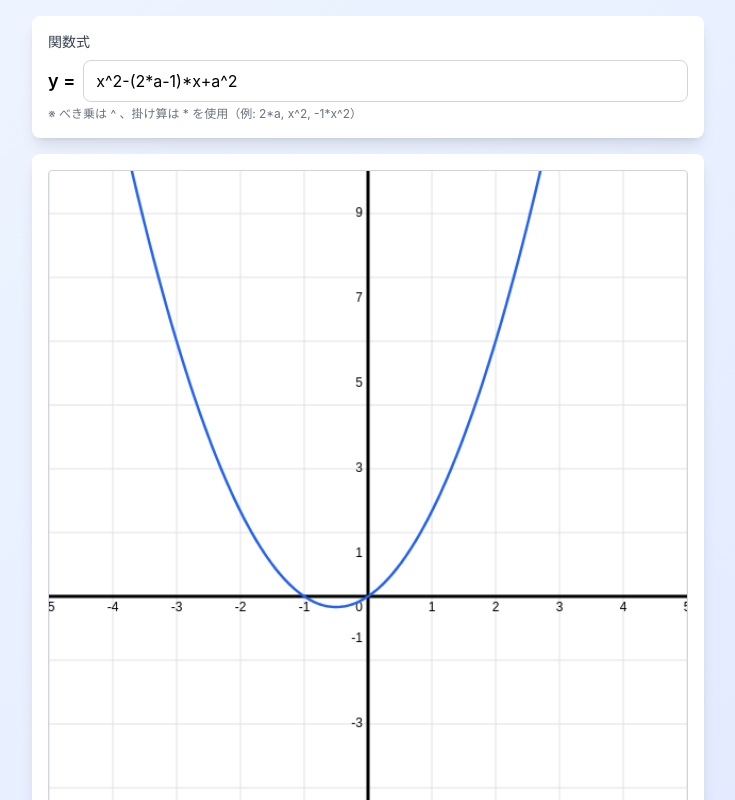
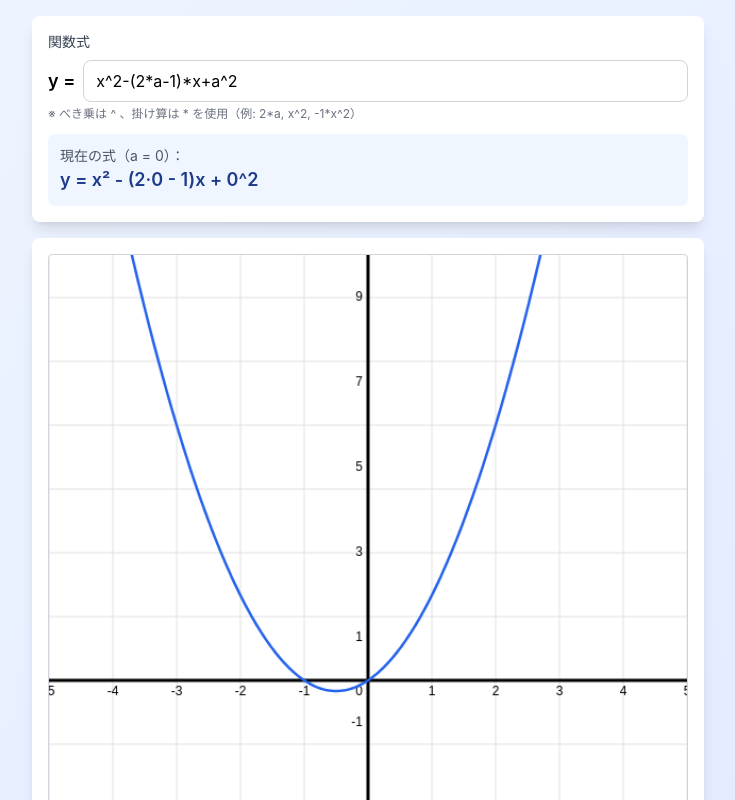
Before and after one commit to mon226/quadratic-visualizer, a React (Create React App) app: page / in a window 1280 px wide. Shown: the top 800 px of the page, without its empty margins (272-1007 px from the left). Built offline with nearby package versions, Linux system fonts and the light colour scheme.

Commit message:
Add formatted equation display for better readability

```diff
--- a/src/App.js
+++ b/src/App.js
@@ -45,6 +45,37 @@ export default function QuadraticVisualizer() {
       </div>
     </div>
   );
+
+  // Format equation to readable mathematical notation
+  const formatEquation = (eq, aValue) => {
+    if (!eq) return '';
+
+    let formatted = eq;
+
+    // Replace a with current value
+    formatted = formatted.replace(/a/g, `(${aValue})`);
+
+    // Replace ^ with superscript notation
+    formatted = formatted.replace(/x\^2/g, 'x²');
+    formatted = formatted.replace(/x\^3/g, 'x³');
+    formatted = formatted.replace(/x\^4/g, 'x⁴');
+
+    // Replace * with proper multiplication or nothing
+    formatted = formatted.replace(/\*x/g, 'x');
+    formatted = formatted.replace(/\*/g, '·');
+
+    // Clean up unnecessary parentheses and signs
+    formatted = formatted.replace(/\+\-/g, '-');
+    formatted = formatted.replace(/\-\-/g, '+');
+    formatted = formatted.replace(/\(\-?[0-9.]+\)/g, (match) => match.slice(1, -1));
+
+    // Add spacing around operators
+    formatted = formatted.replace(/([+-])/g, ' $1 ');
+    formatted = formatted.replace(/^\s+|\s+$/g, '');
+    formatted = formatted.replace(/\s+/g, ' ');
+
+    return formatted;
+  };
 
   // Parse and evaluate the equation
   const evaluateEquation = (x, a) => {
@@ -244,6 +275,12 @@ export default function QuadraticVisualizer() {
           <p className="text-xs text-gray-500 mt-1">
             ※ べき乗は ^ 、掛け算は * を使用（例: 2*a, x^2, -1*x^2）
           </p>
+          {equation && (
+            <div className="mt-3 p-3 bg-blue-50 rounded-lg">
+              <p className="text-sm text-gray-600">現在の式（a = {currentA}）：</p>
+              <p className="text-lg font-semibold text-blue-900">y = {formatEquation(equation, currentA)}</p>
+            </div>
+          )}
         </div>
 
         <div className="bg-white rounded-lg shadow-lg p-4 mb-4">
```
